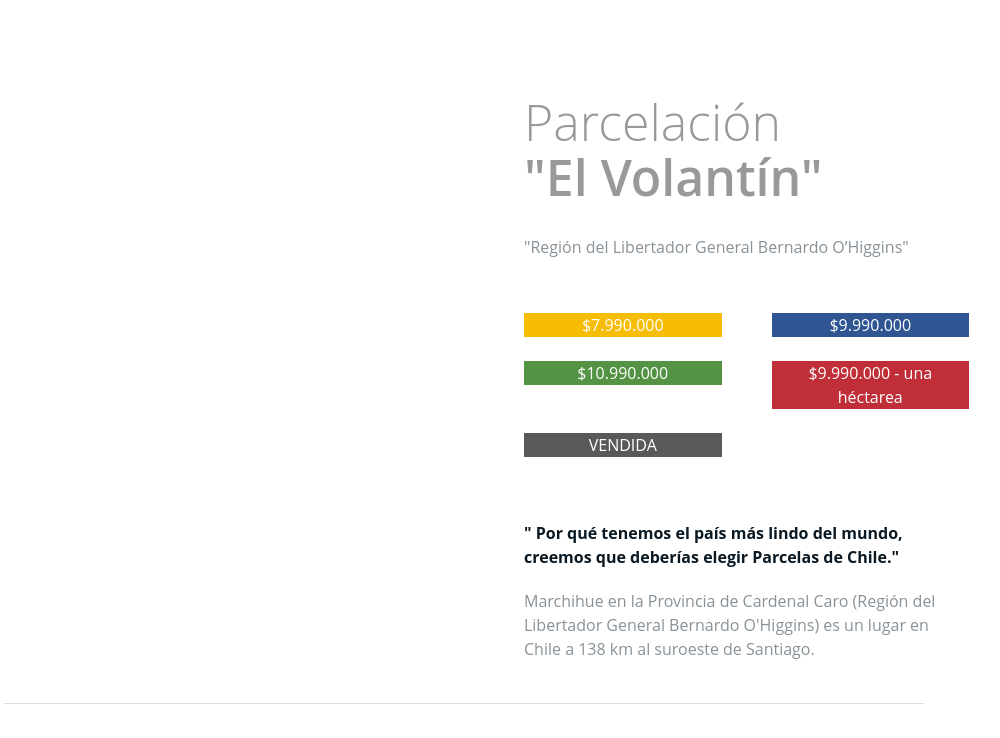
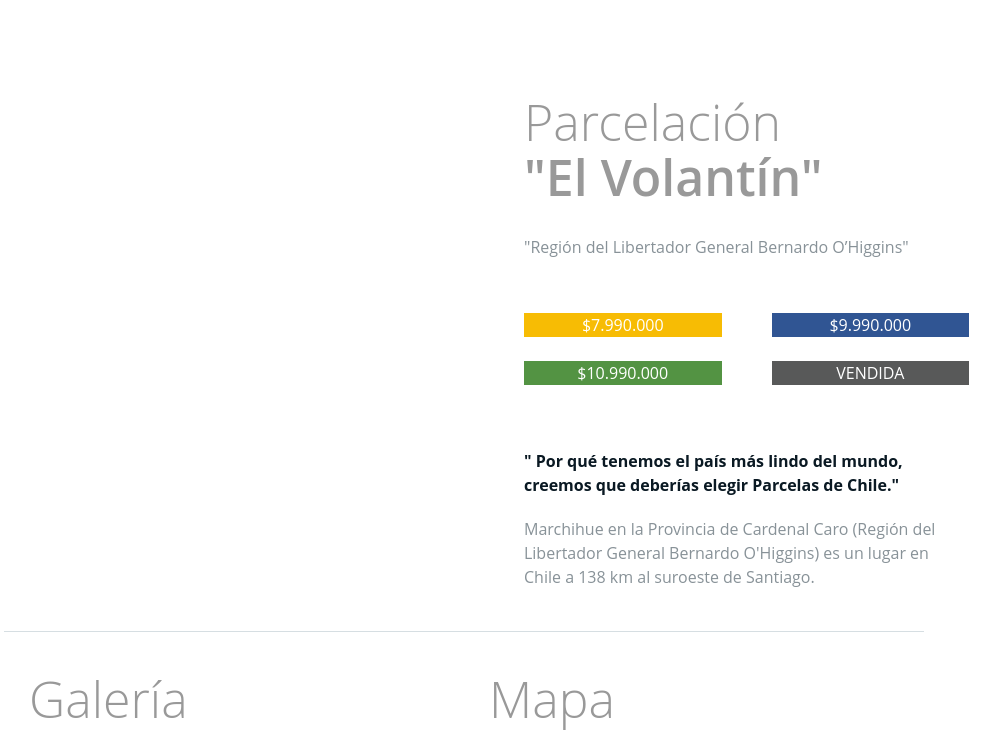
Before and after one commit to freiregtr/parcelasdechile.cl, a PHP site: page /parcelacionelvolantin in a window 1280 px wide. Shown: the part 997-1735 px from the top of the page, without its empty margins (176-1176 px from the left). Run offline with PHP 8.4, Linux system fonts and the light colour scheme; some libraries are stand-ins or nearby versions; some web fonts are replaced.

Commit message:
sacar color rojo de parcelas de hectarea

```diff
--- a/view/modulos/parcelacionelvolantin.php
+++ b/view/modulos/parcelacionelvolantin.php
@@ -141,20 +141,12 @@
                                             </div>
                                             <div class="col-md-6">
                                                 <br>
-                                                <div class="valor1">
-                                                    <p>$9.990.000 - una héctarea</p>
+                                                <div class="valor5">
+                                                    <p>VENDIDA</p>
                                                 </div>
                                             </div>
                                         </div>
-                                        <div class="row">
-                                            <div class="col-md-6">
-                                                <br>
-                                                <div class="valor5">
-                                                    <p>VENDIDA</p>
-                                                </div>
 
-                                            </div>
-                                        </div>
                                         <br>
                                         <p class="offset-top-40 text-bold text-base">" Por qué tenemos el país más lindo del mundo, creemos que deberías elegir Parcelas de Chile."</p>
                                         <p class="offset-top-20">Marchihue en la Provincia de Cardenal Caro (Región del Libertador General Bernardo O'Higgins) es un lugar en Chile a 138 km al suroeste de Santiago.</p>
```
